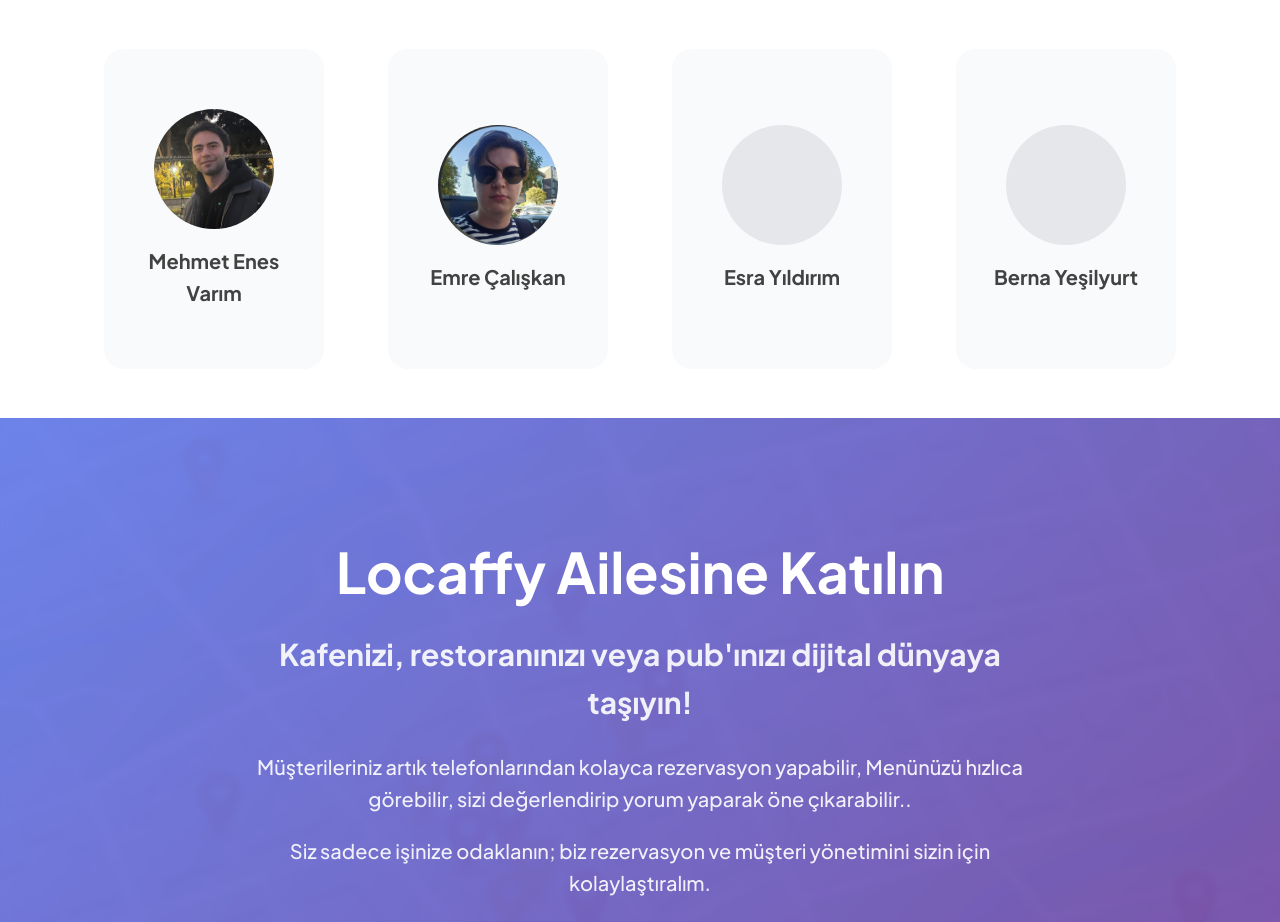
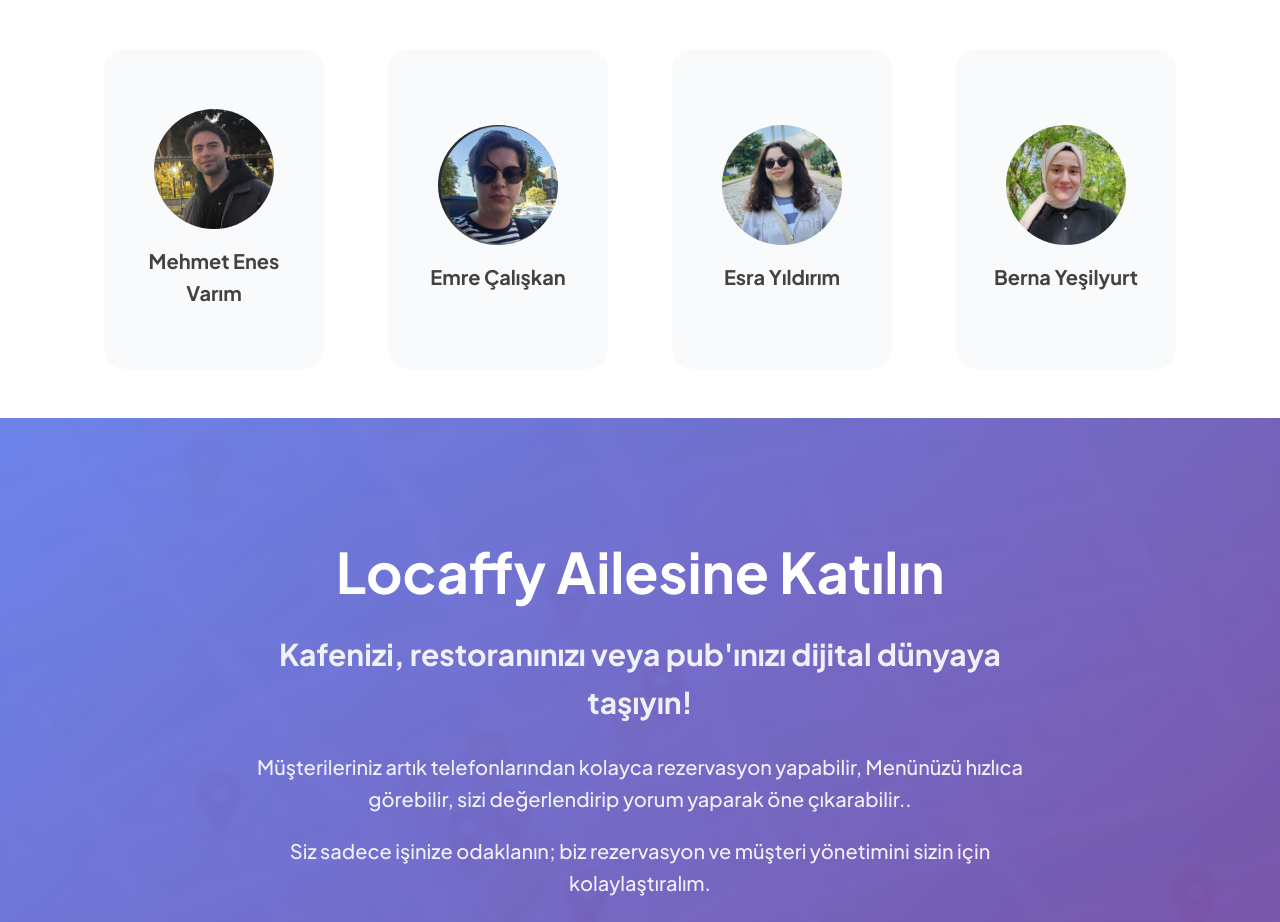
Before and after one commit to emrecaliskan1/locaffy-website, a React (Vite) app: page / in a window 1280 px wide. Shown: the part 3525-4447 px from the top of the page. Built offline with nearby package versions, Linux system fonts and the light colour scheme.

Commit message:
resim eklendi

```diff
--- a/src/pages/About.jsx
+++ b/src/pages/About.jsx
@@ -449,6 +449,11 @@
                   backgroundColor: '#e5e7eb',
                   flexShrink: 0
                 }}>
+                  <img
+                    src="/team/esra.png"
+                    alt="Esra Yıldırım"
+                    style={{ width: '100%', height: '100%', objectFit: 'cover', display: 'block' }}
+                  />
                 </Box>
                 <Typography variant="h6" component="h3" sx={{ fontWeight: 'bold', color: 'grey.800', textAlign: 'center' }}>
                   Esra Yıldırım
@@ -468,6 +473,11 @@
                   backgroundColor: '#e5e7eb',
                   flexShrink: 0
                 }}>
+                  <img
+                    src="/team/berna.jpeg"
+                    alt="Berna Yeşilyurt"
+                    style={{ width: '100%', height: '100%', objectFit: 'cover', display: 'block' }}
+                  />
                 </Box>
                 <Typography variant="h6" component="h3" sx={{ fontWeight: 'bold', color: 'grey.800', textAlign: 'center' }}>
                   Berna Yeşilyurt
```
Also changed, not shown: public/team/berna.jpeg (added), public/team/esra.png (added).
